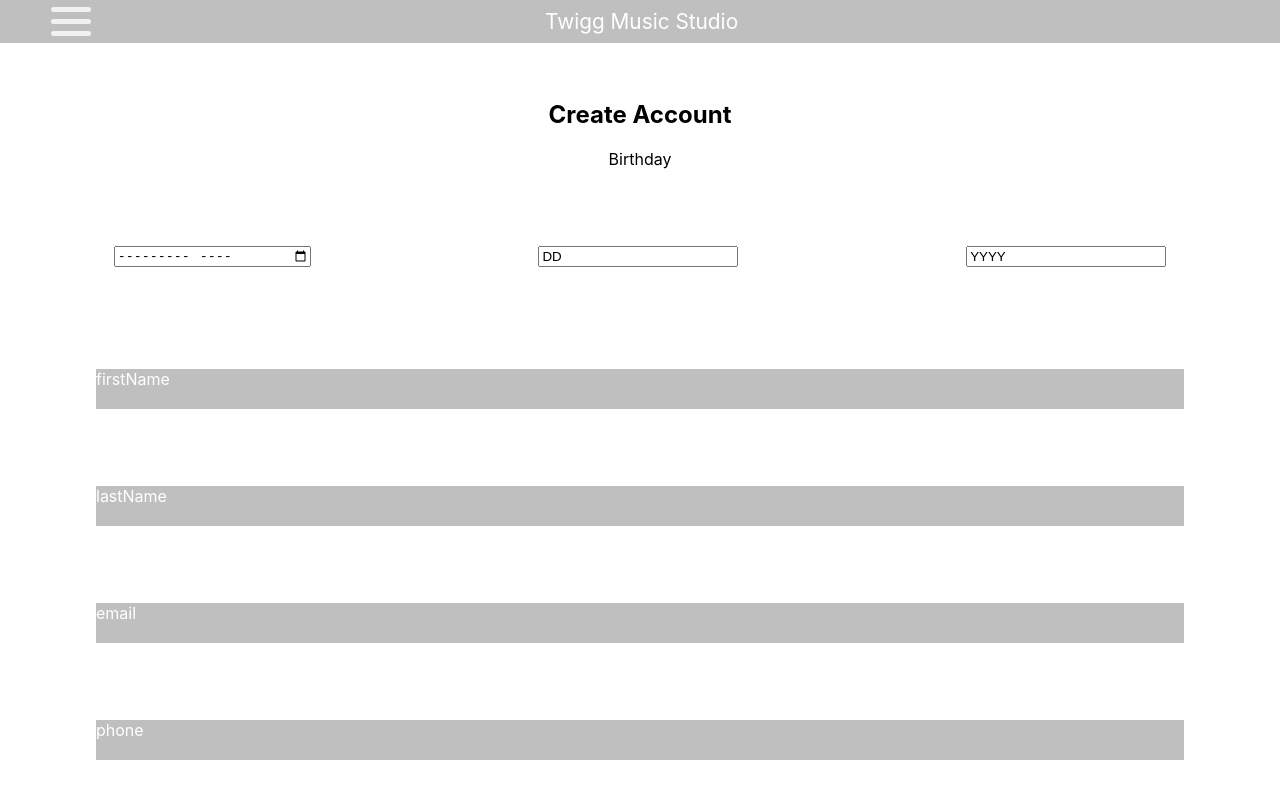
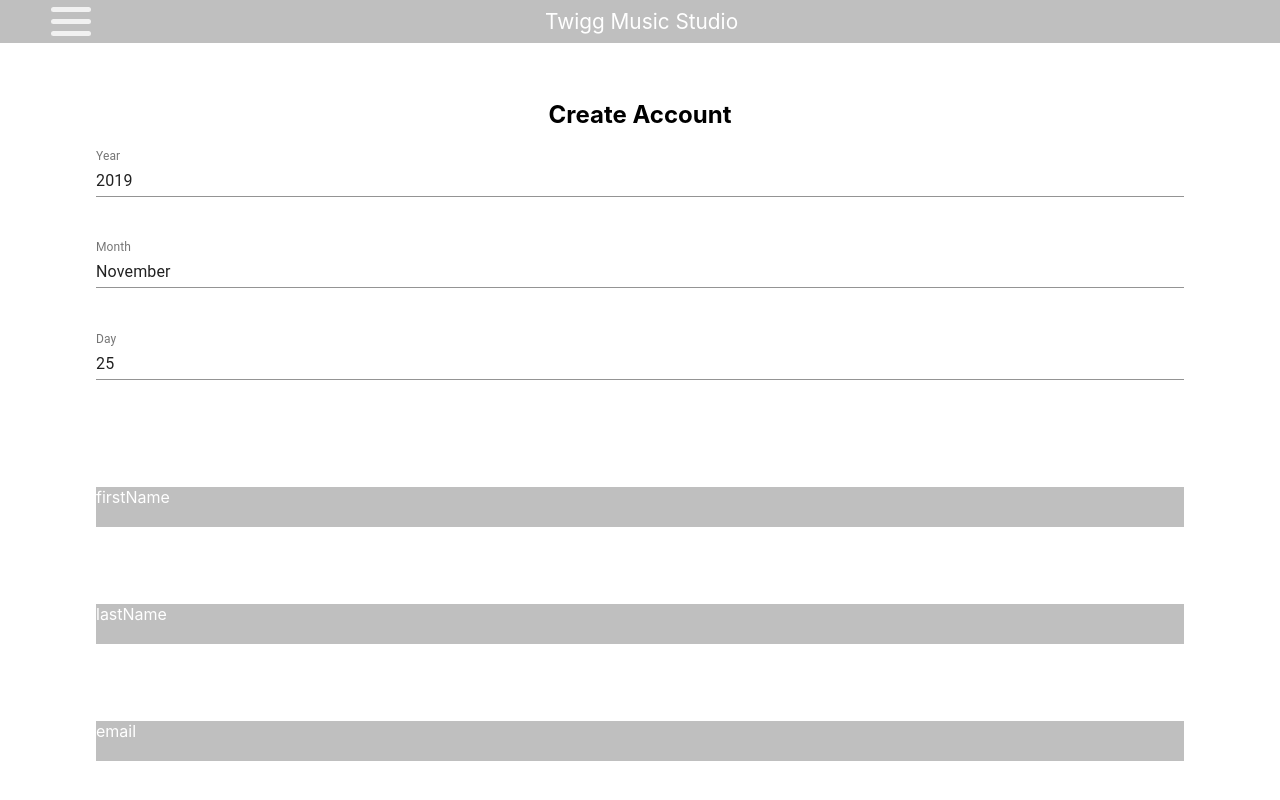
Before and after one commit to Haon1919/tms-frontend, a React (Create React App) app: page /CreateAccount in a window 1280 px wide. Shown: the top 800 px of the page. Built offline with nearby package versions, Linux system fonts and the light colour scheme.

Commit message:
Finish Create Account page and add Material UI.

```diff
--- a/src/App.tsx
+++ b/src/App.tsx
@@ -27,10 +27,9 @@ import { Header } from './components/Header';
 import { UserContext } from './contexts/UserContext';
 
 
-
 const App: React.FC = () => {
   //TODO: Populate context with user info when the page refreshes if the correct info exists in the cookie.
-  const updateUserContext = function (userInfo?: userMeta) : void {
+  const updateUserContext = function (userInfo?: userMeta): void {
     //TODO: Write a method to extract information from the cookie to populate the context
     if (userInfo !== undefined) {
       updateContext({
--- a/src/components/FormInput.tsx
+++ b/src/components/FormInput.tsx
@@ -3,9 +3,7 @@ import styles from '../styles/CreateAccount.module.scss';
 
 type FormData = {
     focusedInput: string,
-    day: string,
-    month: string,
-    year: string,
+    date: string,
     firstName: string,
     lastName: string,
     email: string,
@@ -38,7 +36,7 @@ export const FormInput: React.FC<FormInputProps> = ({inputChange, label, inputTy
     }
 
     const changeInputFocus = () => {
-        const action: ReducerParams = {
+         const action: ReducerParams = {
             type: "FOCUS",
             value: label,
         }
--- a/src/pages/About.tsx
+++ b/src/pages/About.tsx
@@ -1,9 +1,36 @@
 import React from 'react';
+import { makeStyles } from '@material-ui/core/styles';
+import { TextField } from '@material-ui/core';
+
+const useStyles = makeStyles(theme => ({
+    container: {
+      display: 'flex',
+      flexWrap: 'wrap',
+    },
+    textField: {
+      marginLeft: theme.spacing(1),
+      marginRight: theme.spacing(1),
+      width: 200,
+    },
+  }));
 
 export const About : React.FC = () => {
+    const classes = useStyles();
+
     return (
         <section>
             <h1>About Page</h1>
+            {/* <TextField
+                        id="date"
+                        label="Birthday"
+                        type="date"
+                        defaultValue="2017-05-24"
+                        className={classes.textField}
+                        InputLabelProps={{
+                            shrink: true,
+                        }}
+                    /> */}
+              <input type="date"/>
         </section>
     )
 }
--- a/src/pages/CreateAccount.tsx
+++ b/src/pages/CreateAccount.tsx
@@ -1,12 +1,15 @@
 import React, { useReducer } from 'react';
 import styles from '../styles/CreateAccount.module.scss';
 import { FormInput } from '../components/FormInput';
+import DateFnsUtils from '@date-io/date-fns';
+import {
+    MuiPickersUtilsProvider,
+    DatePicker
+} from '@material-ui/pickers';
 
 type FormData = {
     focusedInput: string,
-    day: string,
-    month: string,
-    year: string,
+    date: string,
     firstName: string,
     lastName: string,
     email: string,
@@ -22,9 +25,7 @@ type ReducerParams = {
 
 const initialFormData: FormData = {
     focusedInput: "",
-    day: "",
-    month: "",
-    year: "",
+    date: new Date().toString(),
     firstName: "",
     lastName: "",
     email: "",
@@ -40,7 +41,7 @@ function createAccountReducer(state: FormData, action: ReducerParams) {
                 focusedInput: action.value
             }
         case ("UPDATEFORM"):
-            if(action.formDataKey !== undefined) {
+            if (action.formDataKey !== undefined) {
                 let stateCopy = { ...state };
                 stateCopy[action.formDataKey] = action.value;
                 return stateCopy;
@@ -54,15 +55,59 @@ function createAccountReducer(state: FormData, action: ReducerParams) {
 
 export const CreateAccount: React.FC = () => {
     const [formData, dispatch] = useReducer(createAccountReducer, initialFormData);
+
+    const changeDate = (date: Date) => {
+        const action: ReducerParams = {
+            type: "UPDATEFORM",
+            formDataKey: "date",
+            value: date.toString()
+        };
+        dispatch(action);
+    }
+
     return (
         <section className={styles.create_account}>
             <h1>Create Account</h1>
             <form>
-                <label htmlFor="datePicker" className={styles.birthdayLabel}>Birthday</label>
-                <div className={styles.date_picker} id="datePicker">
-                    <input type="month" value="MM" />
-                    <input type="day" value="DD" />
-                    <input type="year" value="YYYY" />
+                <div className={styles.date_picker}>
+                    <MuiPickersUtilsProvider utils={DateFnsUtils}>
+                        <DatePicker
+                            onOpen={() => dispatch({type: "FOCUS", value: ""})}
+                            views={["year"]}
+                            label="Year"
+                            value={new Date(formData.date)}
+                            onChange={date => {
+                                if(date !== null) changeDate(date)
+                            }}
+                            format="yyyy"
+                            disableFuture={true}
+                            disableToolbar={true}
+                        />
+                        <DatePicker
+                            onOpen={() => dispatch({type: "FOCUS", value: ""})}
+                            views={["month"]}
+                            label="Month"
+                            value={new Date(formData.date)}
+                            onChange={date => {
+                                if(date !== null) changeDate(date)
+                            }}
+                            format="MMMM"
+                            disableFuture={true}
+                            disableToolbar={true}
+                        />
+                         <DatePicker
+                            onOpen={() => dispatch({type: "FOCUS", value: ""})}
+                            views={["date"]}
+                            label="Day"
+                            value={new Date(formData.date)}
+                            onChange={date => {
+                                if(date !== null) changeDate(date)
+                            }}
+                            format="dd"
+                            disableFuture={true}
+                            disableToolbar={true}
+                        />
+                    </MuiPickersUtilsProvider>
                 </div>
                 <FormInput
                     inputChange={dispatch}
--- a/src/styles/CreateAccount.module.scss
+++ b/src/styles/CreateAccount.module.scss
@@ -6,12 +6,11 @@
         label {
             text-align: center;
         }
-        background-color: blue;
         height: 8vh;
     }
     align-items: center;
     display: flex;
-    flex-direction: column
+    flex-direction: column;
 }
 
 .inputContainer {
@@ -52,12 +51,12 @@
 }
 
 .date_picker{
+    div {
+        margin-bottom: 2%;
+    }
     display: flex;
-    flex-direction: row;
+    flex-direction: column;
     justify-content: space-around;
-    width: 100vw;
-    margin-bottom: 8%;
-    input {
-        width: 15%;
-    }
+    width: 85%;
+    margin-bottom: 5%;
 }
```
Also changed, not shown: package.json (+6 -1 lines), 1 other file (tests, documents, lock files or other folders).
